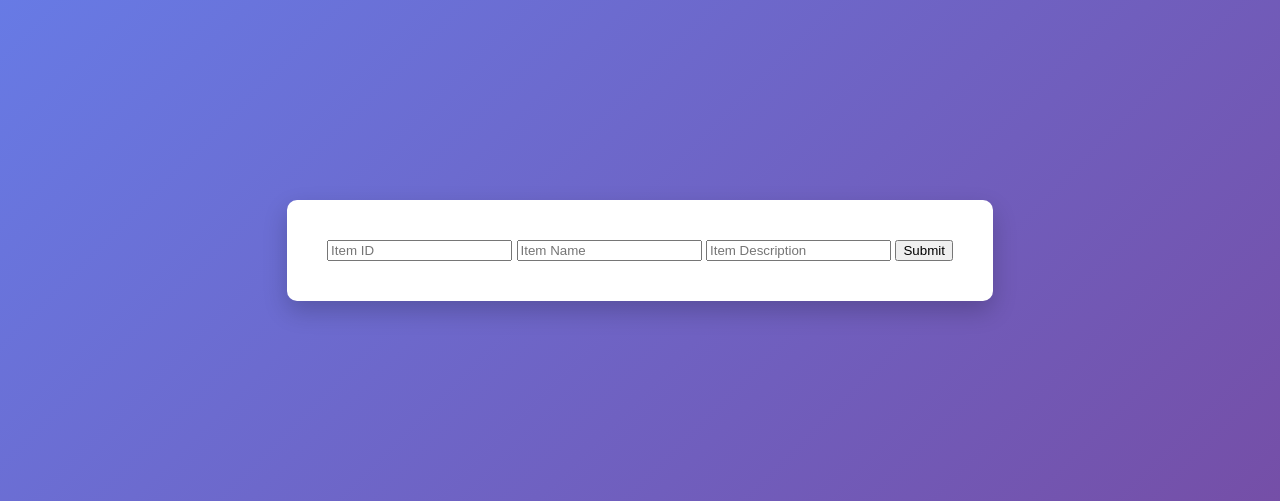
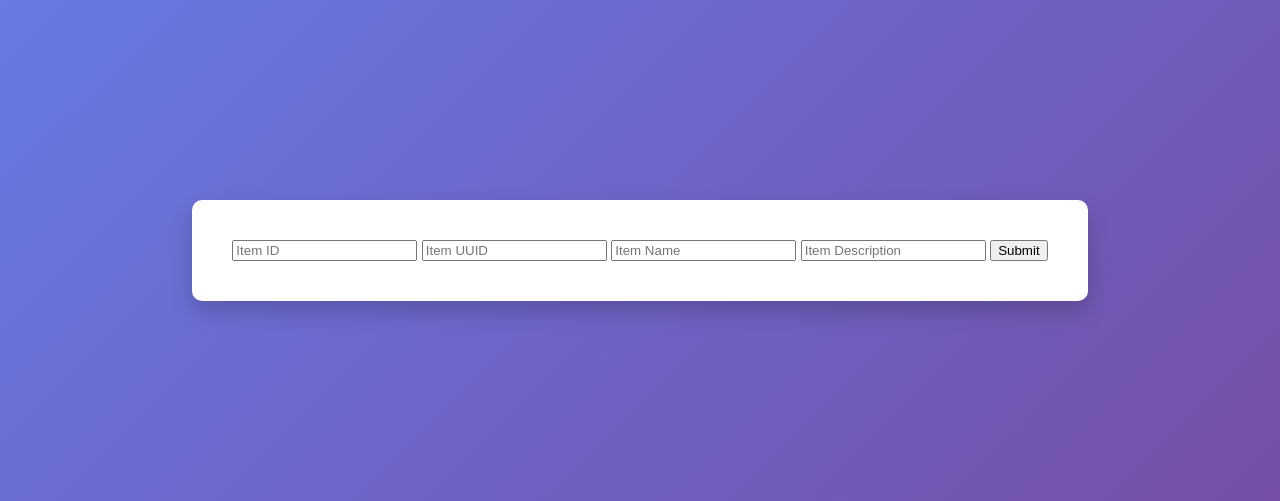
Before and after one commit to pranjalb21/flask-project, a Flask app: page /todo in a window 1280 px wide. Shown: the part 150-651 px from the top of the page. Run offline with Flask 3, Linux system fonts and the light colour scheme.

Commit message:
Added Item UUID field

```diff
--- a/frontend/templates/todo.html
+++ b/frontend/templates/todo.html
@@ -36,6 +36,7 @@
     <div class="container">
         <form action="/submit_todo" method="POST">
             <input type="text" name="item_id" placeholder="Item ID" required>
+            <input type="text" name="item_uuid" placeholder="Item UUID" required>
             <input type="text" name="item_name" placeholder="Item Name" required>
             <input type="text" name="item_description" placeholder="Item Description" required>
             <button type="submit">Submit</button>
```
